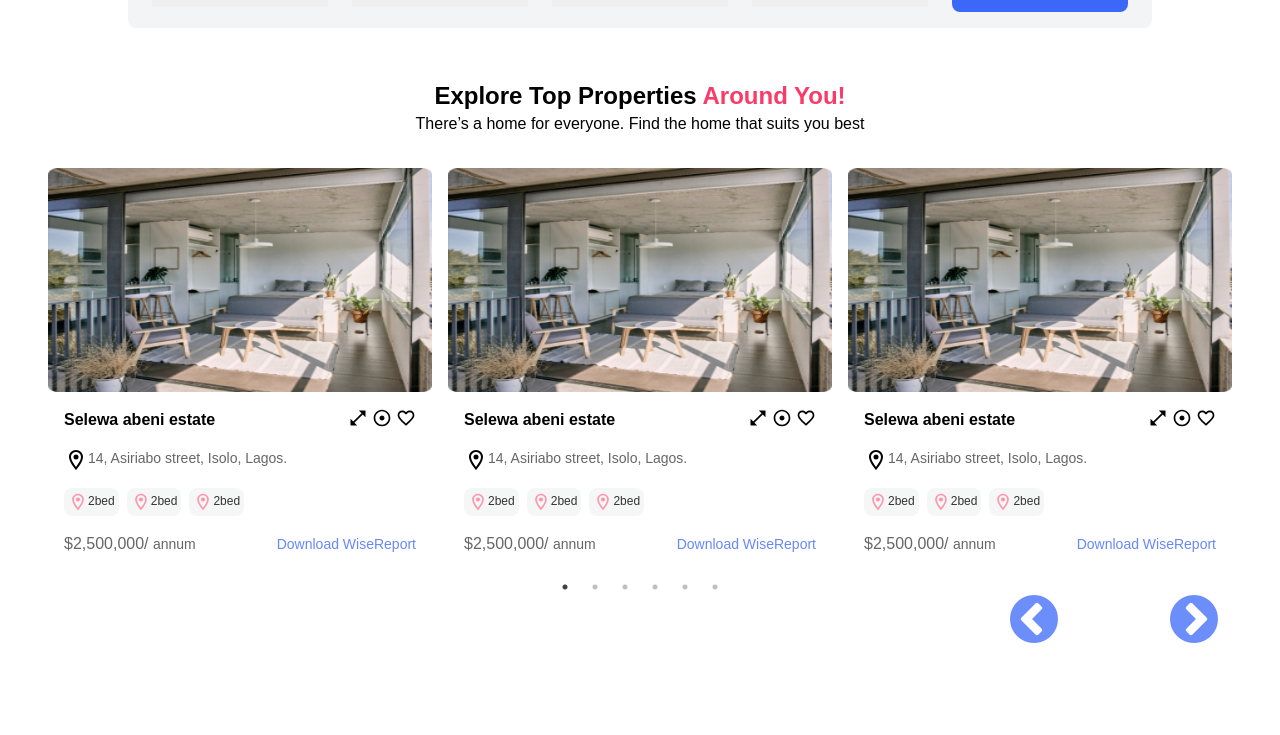
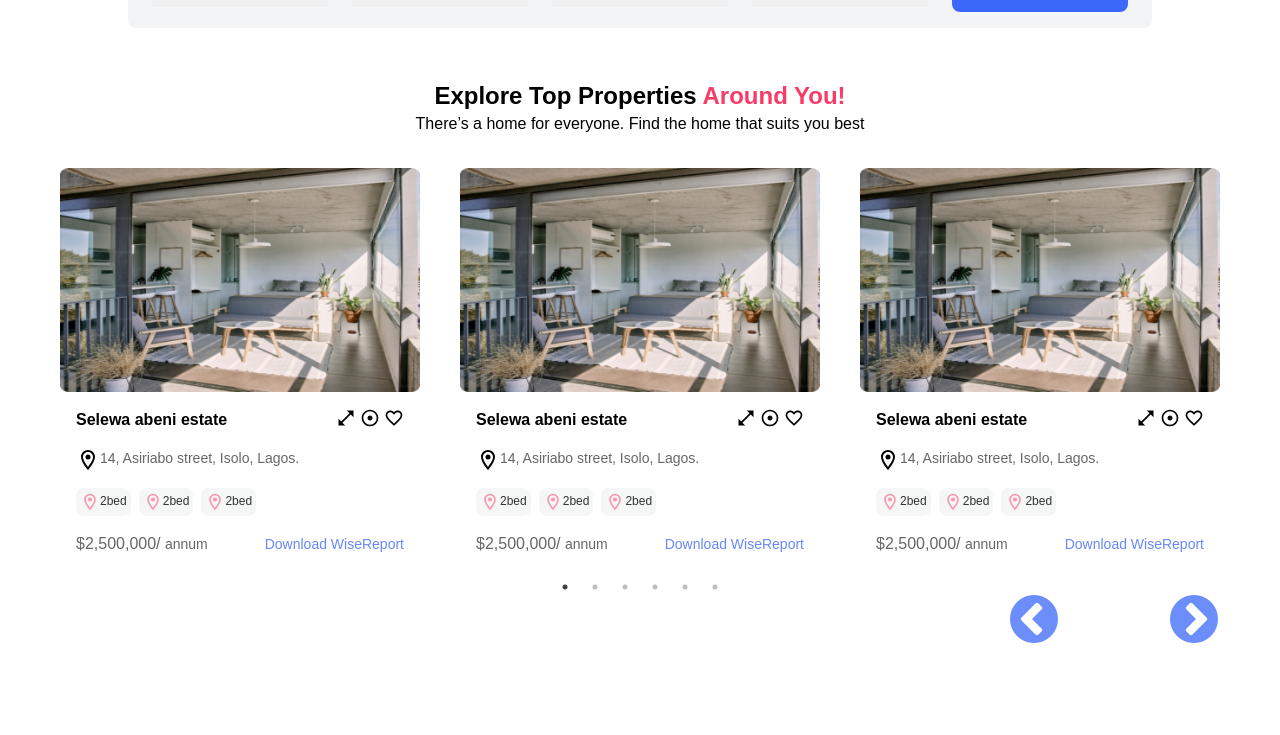
Before and after one commit to Obadea/rentwise, a React (Create React App) app: page / in a window 1280 px wide. Shown: the part 580-1315 px from the top of the page. Built offline with nearby package versions, Linux system fonts and the light colour scheme; a web font is replaced by a local one.

Commit message:
top places card

```diff
--- a/src/landingpage/components/Slidercard.jsx
+++ b/src/landingpage/components/Slidercard.jsx
@@ -7,7 +7,7 @@ import LocationOnOutlinedIcon from "@mui/icons-material/LocationOnOutlined";
 
 function Slidercard() {
   return (
-    <div className=" px-2 hover:bg-addpropertybg rounde-lg">
+    <div className=" px-0 hover:bg-addpropertybg rounde-lg mx-5">
       <div className="h-56 w-full">
         <img src={palor} alt="kitchen " className="  h-full w-full" />
       </div>
```
